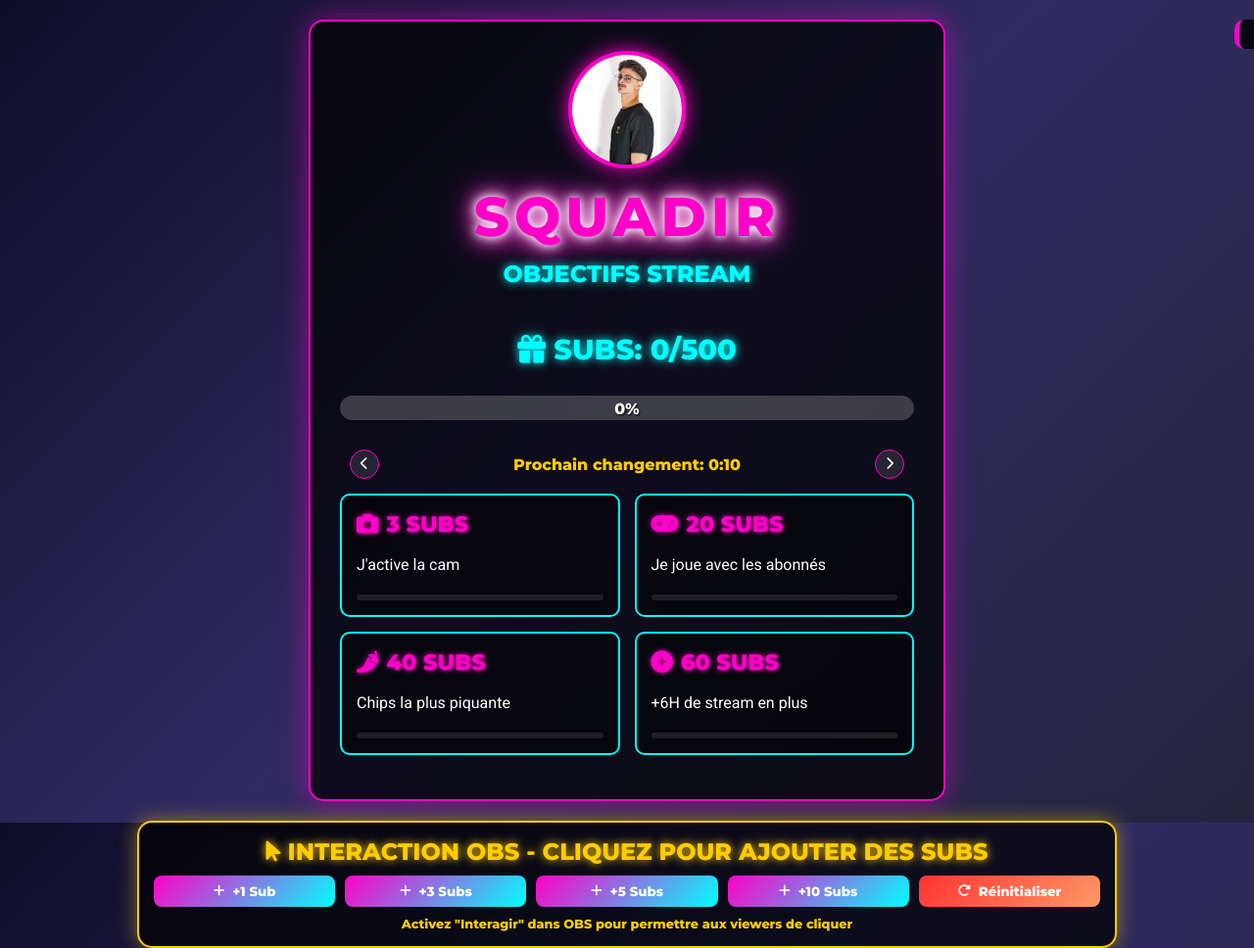
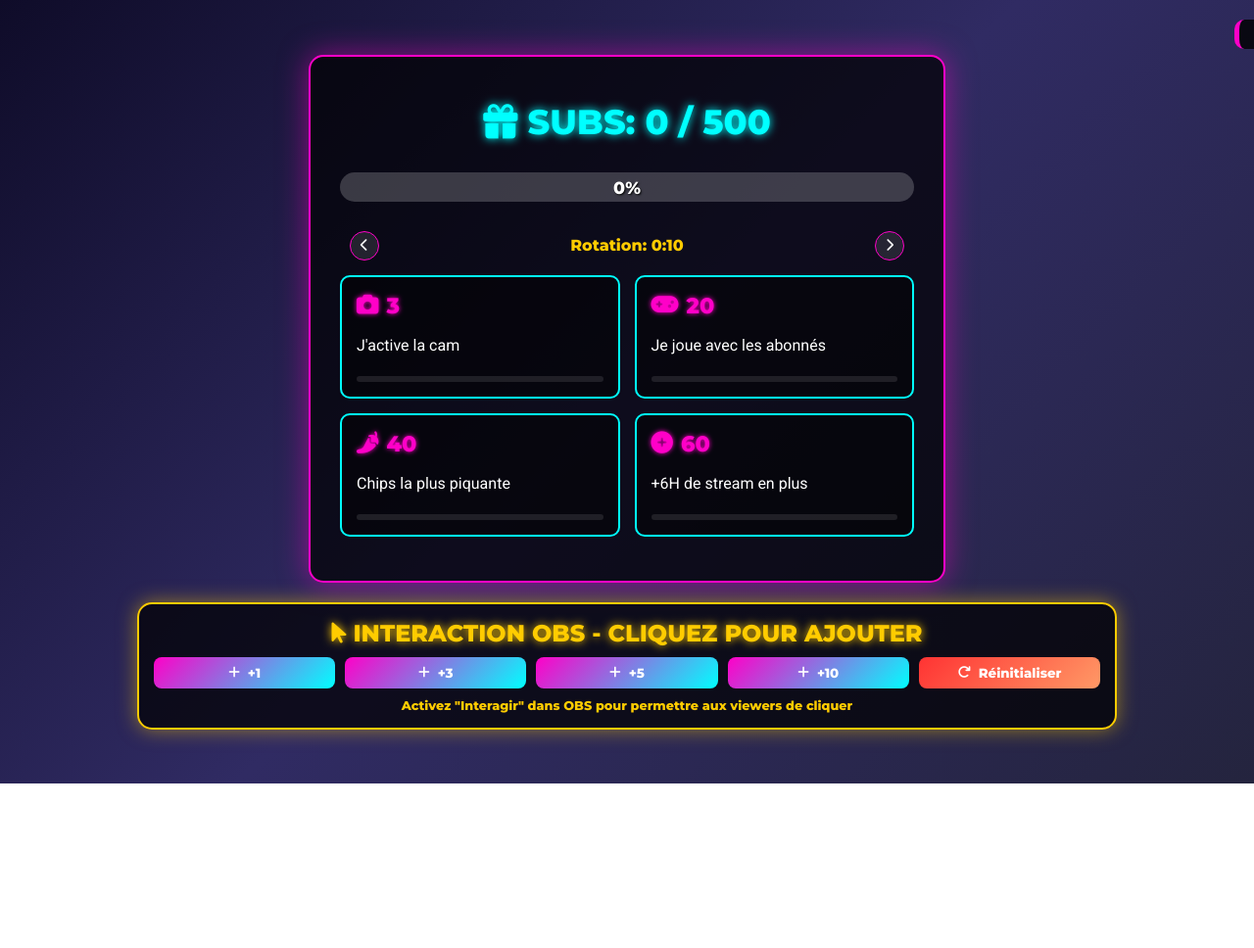
Before and after one commit to walid814/twitch-subgoals, a plain HTML site: page index.html in a window 1280 px wide. Shown: the whole page at 98% size. After the commit the page ends 800 px from the top, so only its background shows below. Drawn offline with Linux system fonts and the light colour scheme.

Commit message:
Update index.html

```diff
--- a/index.html
+++ b/index.html
@@ -3,7 +3,7 @@
 <head>
     <meta charset="UTF-8">
     <meta name="viewport" content="width=device-width, initial-scale=1.0">
-    <title>Squadir - Objectifs Stream</title>
+    <title>Tableau de Bord Stream</title>
     <link rel="stylesheet" href="https://cdnjs.cloudflare.com/ajax/libs/font-awesome/6.4.0/css/all.min.css">
     <style>
         @import url('https://fonts.googleapis.com/css2?family=Montserrat:wght@800;900&family=Roboto:wght@400;700&display=swap');
@@ -30,7 +30,6 @@
 
         .main-container {
             width: 1000px;
-            height: 800px;
             display: flex;
             flex-direction: column;
             align-items: center;
@@ -38,7 +37,6 @@
 
         .container {
             width: 650px;
-            height: 1000px;
             margin: 0 auto;
             background: rgba(0, 0, 0, 0.7);
             border-radius: 15px;
@@ -53,71 +51,23 @@
             flex-direction: column;
         }
 
-        .header {
-            text-align: center;
-            margin-bottom: 30px;
-            position: relative;
-            opacity: 0;
-            transform: translateX(80px);
-            animation: slideInSwing 1s forwards 0.3s;
-        }
-
-        .title {
-            font-size: 3.5rem;
-            text-transform: uppercase;
-            color: #ff00c8;
-            text-shadow: 0 0 15px #ff00c8;
-            letter-spacing: 5px;
-            margin-bottom: 10px;
-        }
-
-        .subtitle {
-            font-size: 1.5rem;
-            color: #00ffff;
-            text-shadow: 0 0 10px #00ffff;
-        }
-
-        .profile {
-            width: 120px;
-            height: 120px;
-            border-radius: 50%;
-            border: 4px solid #ff00c8;
-            box-shadow: 0 0 20px #ff00c8;
-            margin: 0 auto 15px;
-            overflow: hidden;
-            background: #222;
-            display: flex;
-            align-items: center;
-            justify-content: center;
-            transition: transform 0.3s ease;
-            opacity: 0;
-            transform: translateX(60px);
-            animation: slideInSwing 0.8s forwards 0.6s;
-        }
-
-        .profile:hover {
-            transform: scale(1.05);
-        }
-
-        .profile img {
-            width: 100%;
-            height: 100%;
-            object-fit: cover;
-        }
-
         .counter {
             text-align: center;
-            font-size: 1.8rem;
+            font-size: 2.2rem;
             margin: 15px 0;
             color: #00ffff;
             text-shadow: 0 0 10px #00ffff;
             opacity: 0;
             transform: translateX(70px);
             animation: slideInSwing 0.9s forwards 0.9s;
+            display: flex;
+            align-items: center;
+            justify-content: center;
+            gap: 10px;
         }
 
         .progress-bar {
-            height: 25px;
+            height: 30px;
             background: rgba(255, 255, 255, 0.2);
             border-radius: 15px;
             margin: 15px 0;
@@ -144,6 +94,7 @@
             color: white;
             font-weight: bold;
             text-shadow: 1px 1px 2px black;
+            font-size: 1.1rem;
         }
 
         .goals-rotator {
@@ -267,7 +218,6 @@
 
         .interaction-panel {
             width: 1000px;
-            height: 130px;
             background: rgba(0, 0, 0, 0.7);
             border: 2px solid #ffcc00;
             border-radius: 15px;
@@ -391,6 +341,21 @@
             animation: slideInSwing 0.8s forwards 2.6s;
         }
 
+        .milestone-indicator {
+            position: absolute;
+            top: 10px;
+            right: 10px;
+            background: rgba(255, 0, 200, 0.7);
+            border-radius: 50%;
+            width: 25px;
+            height: 25px;
+            display: flex;
+            align-items: center;
+            justify-content: center;
+            font-size: 0.8rem;
+            animation: pulse 2s infinite;
+        }
+
         @media (max-width: 1050px) {
             .main-container, .container, .interaction-panel {
                 width: 95%;
@@ -399,10 +364,6 @@
 
             .active-goals {
                 grid-template-columns: 1fr;
-            }
-
-            .title {
-                font-size: 2.5rem;
             }
 
             .interaction-controls {
@@ -444,21 +405,19 @@
                 text-shadow: 0 0 10px #fff, 0 0 20px #fff, 0 0 30px #ff00c8, 0 0 40px #ff00c8;
             }
         }
+
+        @keyframes pulse {
+            0% { transform: scale(1); }
+            50% { transform: scale(1.2); }
+            100% { transform: scale(1); }
+        }
     </style>
 </head>
 <body>
     <div class="main-container">
         <div class="container">
-            <div class="header">
-                <div class="profile">
-                    <img src="squadir.png" alt="Squadir">
-                </div>
-                <h1 class="title neon-effect">SQUADIR</h1>
-                <p class="subtitle">OBJECTIFS STREAM</p>
-            </div>
-
             <div class="counter">
-                <i class="fas fa-gift"></i> SUBS: <span id="subCount">0</span>/<span id="maxSubs">500</span>
+                 <i class="fas fa-gift"></i> SUBS: <span id="subCount">0</span>/<span id="maxSubs">500</span>
             </div>
 
             <div class="progress-bar">
@@ -469,7 +428,7 @@
             <div class="goals-rotator">
                 <div class="rotator-controls">
                     <button class="rotator-btn prev" onclick="changeGoalSet(-1)"><i class="fas fa-chevron-left"></i></button>
-                    <span class="rotator-timer">Prochain changement: <span id="timer">5:00</span></span>
+                    <span class="rotator-timer">Rotation: <span id="timer">0:15</span></span>
                     <button class="rotator-btn next" onclick="changeGoalSet(1)"><i class="fas fa-chevron-right"></i></button>
                 </div>
                 <div class="active-goals" id="activeGoals">
@@ -480,12 +439,12 @@
 
         <!-- Panel d'interaction pour OBS -->
         <div class="interaction-panel">
-            <div class="interaction-title"><i class="fas fa-mouse-pointer"></i> INTERACTION OBS - CLIQUEZ POUR AJOUTER DES SUBS</div>
+            <div class="interaction-title"><i class="fas fa-mouse-pointer"></i> INTERACTION OBS - CLIQUEZ POUR AJOUTER</div>
             <div class="interaction-controls">
-                <button class="interaction-btn" onclick="updateSubs(1)"><i class="fas fa-plus"></i> +1 Sub</button>
-                <button class="interaction-btn" onclick="updateSubs(3)"><i class="fas fa-plus"></i> +3 Subs</button>
-                <button class="interaction-btn" onclick="updateSubs(5)"><i class="fas fa-plus"></i> +5 Subs</button>
-                <button class="interaction-btn" onclick="updateSubs(10)"><i class="fas fa-plus"></i> +10 Subs</button>
+                <button class="interaction-btn" onclick="updateSubs(1)"><i class="fas fa-plus"></i> +1</button>
+                <button class="interaction-btn" onclick="updateSubs(3)"><i class="fas fa-plus"></i> +3</button>
+                <button class="interaction-btn" onclick="updateSubs(5)"><i class="fas fa-plus"></i> +5</button>
+                <button class="interaction-btn" onclick="updateSubs(10)"><i class="fas fa-plus"></i> +10</button>
                 <button class="interaction-btn reset" onclick="resetSubs()"><i class="fas fa-redo"></i> Réinitialiser</button>
             </div>
             <div class="click-info">
@@ -524,7 +483,6 @@
             {threshold: 120, icon: 'fa-bed', text: "J'active la caméra pendant que je dors"},
             {threshold: 180, icon: 'fa-chain-broken', text: "Je dois finir Chained Together sans tomber"},
             {threshold: 300, icon: 'fa-utensil-spoon', text: "Je cuisine en stream"}
-
         ];
 
         // Groupes d'objectifs (4 par groupe)
@@ -611,7 +569,7 @@
 
                 goalElement.innerHTML = `
                     <div class="goal-content">
-                        <div class="goal-amount"><i class="fas ${goal.icon}"></i> ${goal.threshold} SUBS</div>
+                        <div class="goal-amount"><i class="fas ${goal.icon}"></i> ${goal.threshold}</div>
                         <div class="goal-text">${goal.text}</div>
                     </div>
                     <div class="mini-progress">
@@ -693,7 +651,7 @@
             if (currentSubs < 0) currentSubs = 0;
             if (currentSubs > maxSubs) currentSubs = maxSubs;
             updateSubsDisplay();
-            showNotification(`+${value} Subs! Total: ${currentSubs}`);
+            showNotification(`+${value}! Total: ${currentSubs}`);
         }
 
         // Réinitialiser les subs (un seul clic sans confirmation)
@@ -718,7 +676,7 @@
         function showGoalNotification(threshold) {
             const goal = allGoals.find(g => g.threshold === threshold);
             if (goal) {
-                showNotification(`Objectif ${threshold} subs atteint: ${goal.text}`);
+                showNotification(`Objectif ${threshold} atteint: ${goal.text}`);
             }
         }
 
```
